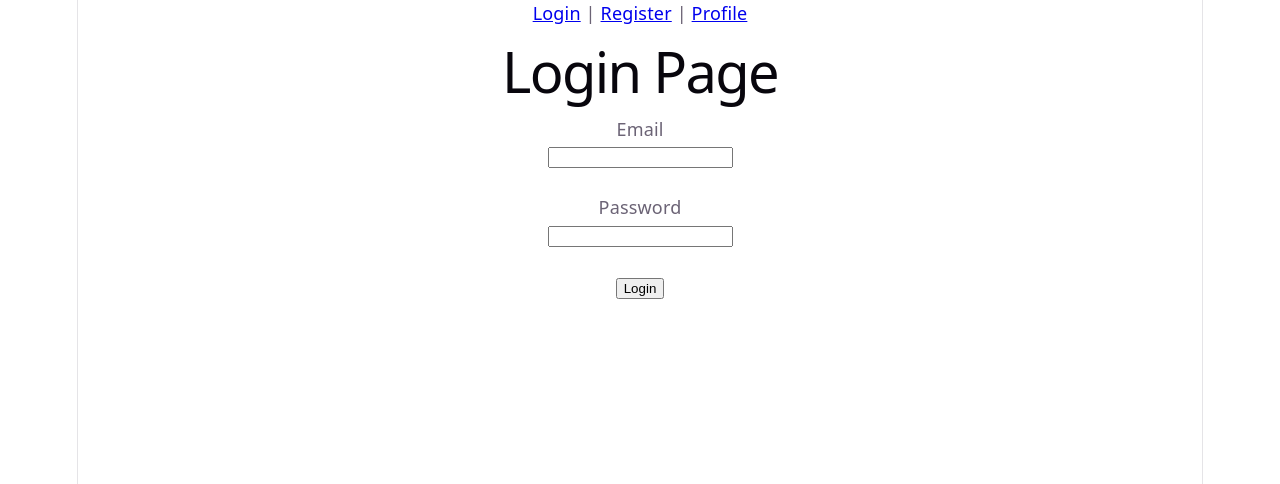
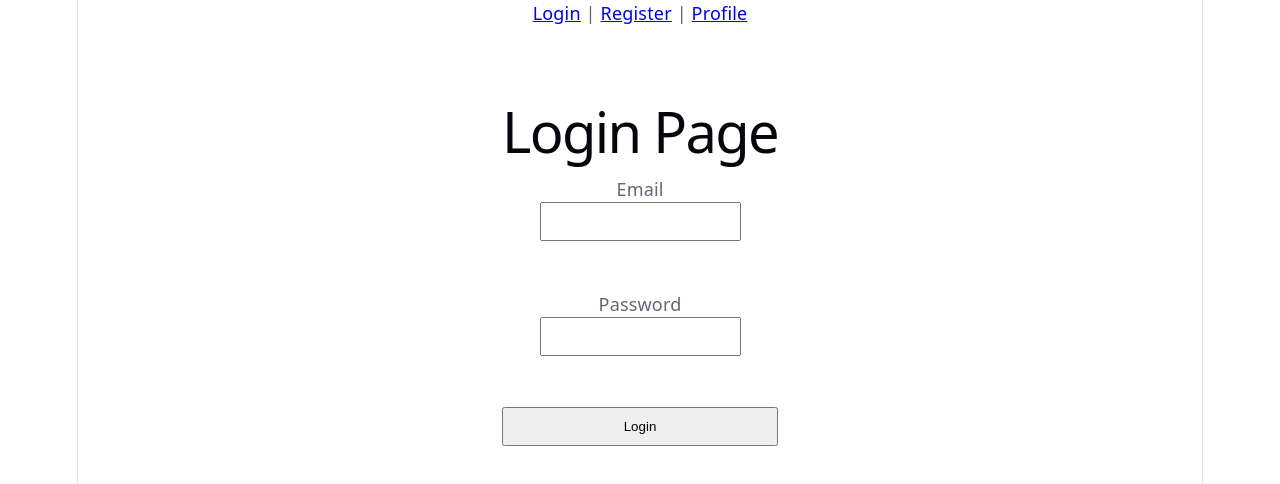
Before and after one commit to nithin0706/uncharted, a React (Vite) app in the folder client/: page / in a window 1280 px wide. Shown: the top 484 px of the page. Built offline with nearby package versions, Linux system fonts and the light colour scheme.

Commit message:
Add form validation, logout functionality and login styling

```diff
--- a/client/src/pages/Login.jsx
+++ b/client/src/pages/Login.jsx
@@ -1,4 +1,5 @@
 import { useState } from "react";
+import "./../styles/Login.css";
 
 function Login() {
   const [email, setEmail] = useState("");
@@ -6,16 +7,20 @@ function Login() {
 
   const handleSubmit = (e) => {
     e.preventDefault();
-
+    if (!email || !password) {
+    alert("Please fill all fields");
+    return;
+  }
     console.log("Email:", email);
     console.log("Password:", password);
+
   };
 
   return (
-    <div>
+    <div className="login-container">
       <h1>Login Page</h1>
 
-      <form onSubmit={handleSubmit}>
+      <form className="login-form" onSubmit={handleSubmit}>
         <div>
           <label>Email</label>
           <br />
@@ -23,6 +28,7 @@ function Login() {
             type="email"
             value={email}
             onChange={(e) => setEmail(e.target.value)}
+
           />
         </div>
 
--- a/client/src/pages/Profile.jsx
+++ b/client/src/pages/Profile.jsx
@@ -3,6 +3,10 @@ function Profile() {
     name: "Nandana",
     email: "nandana@gmail.com",
     role: "User",
+  };
+  const handleLogout = () => {
+    localStorage.removeItem("token");
+    alert("Logged out");
   };
   return (
     <div>
@@ -12,7 +16,7 @@ function Profile() {
       <p>Email: {user.email}</p>
       <p>Role: {user.role}</p>
 
-      <button>Logout</button>
+      <button onClick={handleLogout}>Logout</button>
     </div>
   );
 }
--- a/client/src/pages/Register.jsx
+++ b/client/src/pages/Register.jsx
@@ -8,6 +8,11 @@ function Register() {
 
   const handleSubmit = async (e) => {
     e.preventDefault();
+
+    if (!name || !email || !password) {
+      alert("Please fill all fields");
+      return;
+    }
 
     try {
       const response = await registerUser({
@@ -23,5 +28,52 @@ function Register() {
       alert(error.response?.data?.message || "Registration Failed");
     }
   };
+
+  return (
+    <div>
+      <h1>Register Page</h1>
+
+      <form onSubmit={handleSubmit}>
+        <div>
+          <label>Name</label>
+          <br />
+          <input
+            type="text"
+            value={name}
+            onChange={(e) => setName(e.target.value)}
+          />
+        </div>
+
+        <br />
+
+        <div>
+          <label>Email</label>
+          <br />
+          <input
+            type="email"
+            value={email}
+            onChange={(e) => setEmail(e.target.value)}
+          />
+        </div>
+
+        <br />
+
+        <div>
+          <label>Password</label>
+          <br />
+          <input
+            type="password"
+            value={password}
+            onChange={(e) => setPassword(e.target.value)}
+          />
+        </div>
+
+        <br />
+
+        <button type="submit">Register</button>
+      </form>
+    </div>
+  );
 }
+
 export default Register;
--- a/client/src/styles/Login.css
+++ b/client/src/styles/Login.css
@@ -0,0 +1,20 @@
+.login-container {
+  max-width: 400px;
+  margin: 40px auto;
+  padding: 20px;
+}
+
+.login-form {
+  display: flex;
+  flex-direction: column;
+  gap: 12px;
+}
+
+.login-form input {
+  padding: 10px;
+}
+
+.login-form button {
+  padding: 10px;
+  cursor: pointer;
+}
```
Also changed, not shown: client/src/styles/Profile.css (added). Lines whose indentation alone changed are shown as unchanged.
